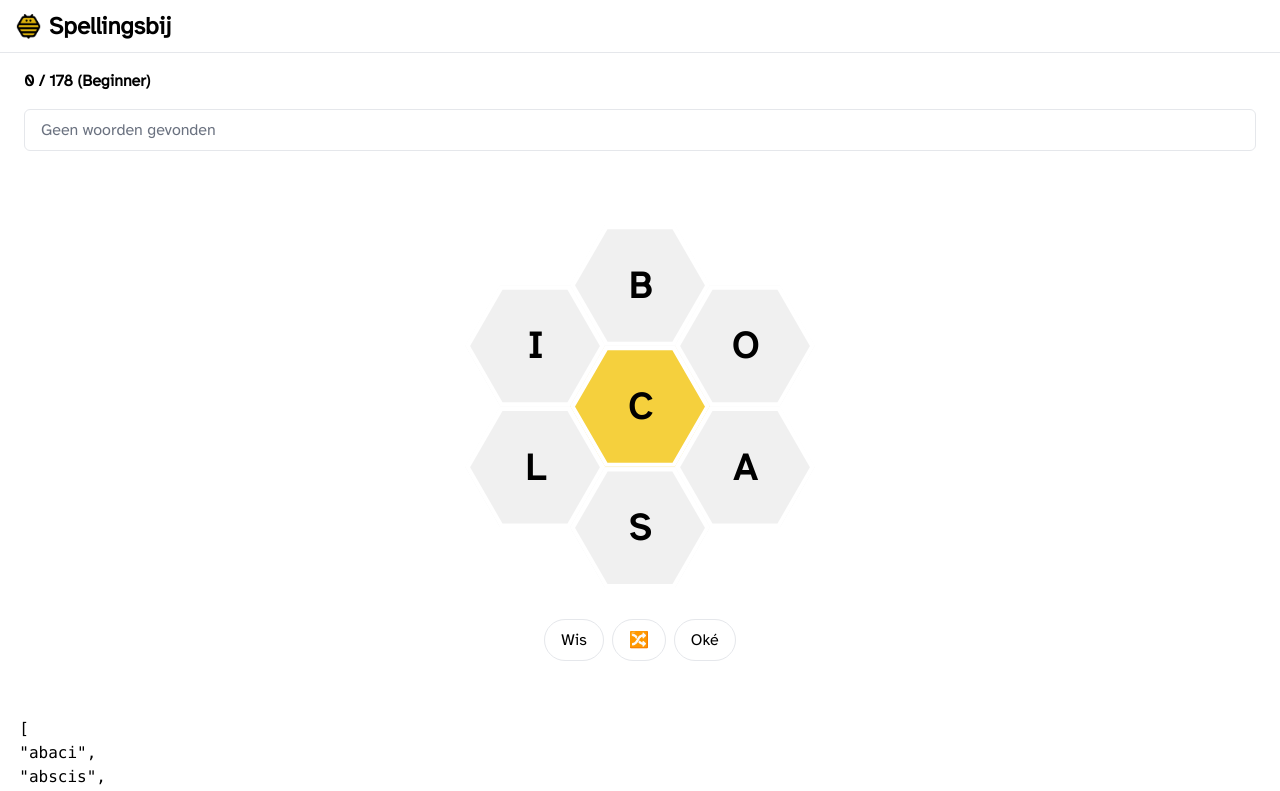
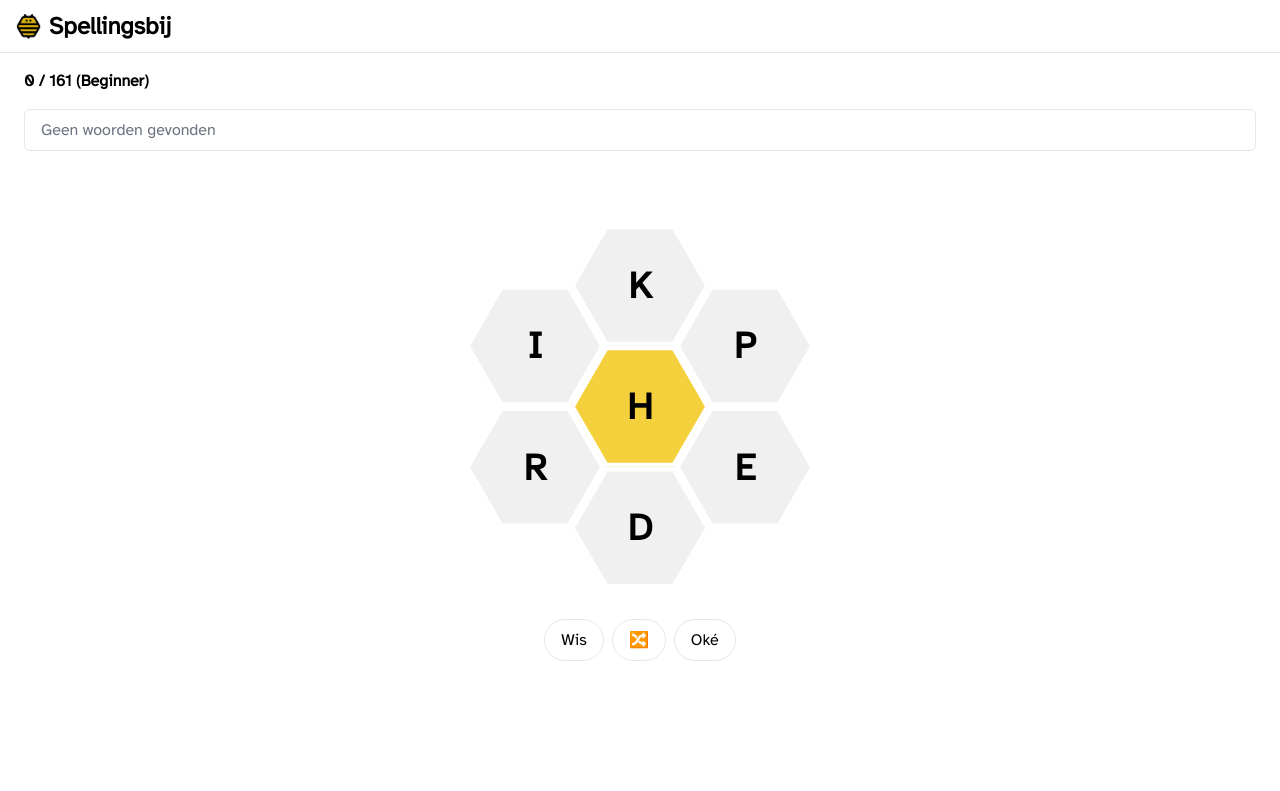
Before and after one commit to Coretteket/spellingsbij, a SvelteKit app: page / in a window 1280 px wide. Shown: the top 791 px of the page. Built offline with nearby package versions, Linux system fonts and the light colour scheme.

Commit message:
refactor

```diff
--- a/src/lib/server/random.ts
+++ b/src/lib/random.ts
@@ -2,14 +2,13 @@
 
 import { dev } from '$app/environment'
 
-export function createRandom() {
-  if (dev) return Math.random
-  const df = Intl.DateTimeFormat('en', { timeZone: "Europe/Amsterdam" })
-  const seed = getSeed(df.format(new Date()))
-  return createRandomWithSeed(seed)
+export function createDailyRandom() {
+  // if (dev) return Math.random
+  const df = Intl.DateTimeFormat('en', { timeZone: 'Europe/Amsterdam' })
+  return createSeededRandom(df.format(new Date()))
 }
 
-function getSeed(str: string) {
+function createSeed(str: string) {
   let h1 = 1779033703,
     h2 = 3144134277,
     h3 = 1013904242,
@@ -29,8 +28,8 @@ function getSeed(str: string) {
   return [h1 >>> 0, h2 >>> 0, h3 >>> 0, h4 >>> 0] as const
 }
 
-function createRandomWithSeed(seed: ReturnType<typeof getSeed>) {
-  let [a, b, c, d] = seed
+function createSeededRandom(input: string) {
+  let [a, b, c, d] = createSeed(input)
   return function () {
     a |= 0
     b |= 0
--- /dev/null
+++ b/src/lib/score.ts
@@ -0,0 +1,4 @@
+export function getScore(combi: string[], word: string) {
+  if (combi.every((l) => word.includes(l))) return word.length + 7
+  return word.length === 4 ? 1 : word.length
+}
--- a/src/lib/util.ts
+++ b/src/lib/util.ts
@@ -1,17 +1,11 @@
 export function shuffle<T>(array: T[]): T[] {
-  let currentIndex = array.length,  randomIndex;
+  let currentIndex = array.length,
+    randomIndex
 
-  // While there remain elements to shuffle.
   while (currentIndex != 0) {
-
-    // Pick a remaining element.
-    randomIndex = Math.floor(Math.random() * currentIndex);
-    currentIndex--;
-
-    // And swap it with the current element.
-    [array[currentIndex], array[randomIndex]] = [
-      array[randomIndex], array[currentIndex]];
+    randomIndex = Math.floor(Math.random() * --currentIndex)
+    ;[array[currentIndex], array[randomIndex]] = [array[randomIndex], array[currentIndex]]
   }
 
-  return array;
-};
+  return array
+}
--- a/src/routes/+page.server.ts
+++ b/src/routes/+page.server.ts
@@ -1,30 +1,27 @@
-import { createRandom } from '$lib/server/random'
+import { createDailyRandom } from '$lib/random'
 import { shuffle } from '$lib/util'
 import combis from '$lib/server/combis'
 import words from '$lib/server/words'
+import { getScore } from '$lib/score'
 
 export const prerender = true
 
 export function load() {
-  const random = createRandom()
+  const random = createDailyRandom()
   const combi = combis[Math.floor(random() * combis.length)]
+
   const [letter, maxScore, answers] = [...combi]
-    .map((l) => [l, ...getValues(combi, l, words)] as const)
+    .map((l) => {
+      const answers = words.filter(
+        (word) => word.split('').every((l) => combi.includes(l)) && word.includes(l)
+      )
+
+      const maxScore = answers.reduce((score, word) => score + getScore(combi.split(''), word), 0)
+
+      return [l, maxScore, answers] as const
+    })
+    .filter(([, maxScore]) => maxScore >= 100 && maxScore <= 500)
     .sort(([, a], [, b]) => Math.abs(a - 175) - Math.abs(b - 175))[0]
+
   return { letters: shuffle(combi.split('')), letter, maxScore, answers }
 }
-
-function getValues(combi: string, letter: string, words: string[]) {
-  const answers = words.filter(
-    (word) => [...word].every((l) => combi.includes(l)) && word.includes(letter)
-  )
-
-  const maxScore = answers.reduce((score, word) => {
-    const pangram = [...combi].every((l) => word.includes(l))
-    if (pangram) return score + word.length + 7
-    if (word.length === 4) return score + 1
-    return score + word.length
-  }, 0)
-
-  return [maxScore, answers] as const
-}
--- a/src/routes/+page.svelte
+++ b/src/routes/+page.svelte
@@ -4,6 +4,7 @@
 
   import Hive from './hive.svelte'
 
+  import { getScore } from '$lib/score'
   import { shuffle } from '$lib/util'
   import { clsx } from 'clsx'
 
@@ -13,12 +14,7 @@
   let word = $state('')
 
   const score = $derived(
-    foundWords.reduce((score, word) => {
-      const pangram = data.letters.every((l) => word.includes(l))
-      if (pangram) return score + word.length + 7
-      if (word.length === 4) return score + 1
-      return score + word.length
-    }, 0)
+    foundWords.reduce((score, word) => score + getScore(data.letters, word), 0)
   )
 
   const ranks = [0, 3.2, 7.2, 12.2, 23.2, 35.2, 56.2, 72.2, 100]
@@ -111,10 +107,6 @@
   <button onclick={onSubmit} class="rounded-full border px-4 py-2">Oké</button>
 </div>
 
-<pre>
-  {JSON.stringify(data.answers, null, 2)}
-</pre>
-
 <style>
   @keyframes blink {
     50% {
--- a/src/routes/api/build/+server.ts
+++ b/src/routes/api/build/+server.ts
@@ -1,7 +1,6 @@
 import { CRON_SECRET, BUILD_HOOK } from '$env/static/private'
 
-export function GET({ request, fetch }) {
-  const bearer = request.headers.get('Authorization')
-  if (bearer === `Bearer ${CRON_SECRET}`) return fetch(BUILD_HOOK)
-  return new Response('Unauthorized', { status: 401 })
-}
+export const GET = ({ request, fetch }) =>
+  request.headers.get('Authorization') === `Bearer ${CRON_SECRET}`
+    ? fetch(BUILD_HOOK)
+    : new Response('Unauthorized', { status: 401 })
--- a/src/routes/cell.svelte
+++ b/src/routes/cell.svelte
@@ -7,7 +7,7 @@
     onPress: () => void
   } & HTMLAttributes<HTMLElement>
 
-  let { letter, yellow, onPress, ...attrs } = $props<Props>()
+  let { letter, yellow, onPress, ...attrs }: Props = $props()
 </script>
 
 <button {...attrs} onclick={onPress}>
--- a/src/routes/hive.svelte
+++ b/src/routes/hive.svelte
@@ -7,7 +7,7 @@
     onPress: (letter: string) => void
   } & HTMLAttributes<HTMLElement>
 
-  let { letters, onPress, ...attrs } = $props<Props>()
+  let { letters, onPress, ...attrs }: Props = $props()
 </script>
 
 <div {...attrs}>
```
